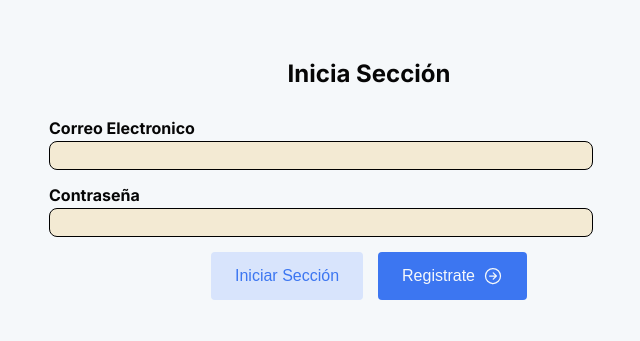
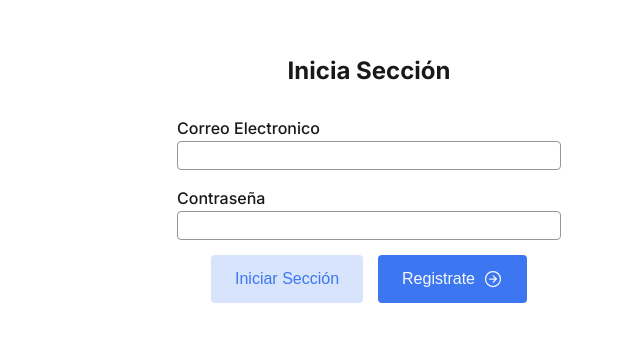
Before and after one commit to fabianmolinab/dashboard-app, a React (Vite) app: page /login in a window 1280 px wide. Shown: the part 121-462 px from the top of the page, without its empty margins (271-911 px from the left). Built offline with nearby package versions, Linux system fonts and the light colour scheme.

Commit message:
Styles for Input Form and GlobalStyles corrections

```diff
--- a/src/components/atoms/Input/Input.styles.ts
+++ b/src/components/atoms/Input/Input.styles.ts
@@ -6,12 +6,10 @@ interface InputStylesProps {
 }
 
 export const InputStyles = styled.input<InputStylesProps>`
-  display: block;
-  width: 85%;
+  width: 60%;
   padding: 6px;
-  border: 1.5px solid #000;
-  border-radius: 8px;
-  background-color: ${colors.white};
+  border: 1px solid ${colors.greysColors.grey500};
+  border-radius: 4px;
 
   /*La propiedad valido cambiar el color del borde del input*/
   ${(props) =>
--- a/src/components/molecules/InputForm/InputForm.styles.tsx
+++ b/src/components/molecules/InputForm/InputForm.styles.tsx
@@ -4,12 +4,15 @@ import { colors } from '../../../const/colors'
 interface Props {
   readonly signup?: boolean
   readonly valido?: string
+  readonly color: string
 }
 
 const ContenedorInput = styled.div<Props>`
   display: flex;
   width: 100%;
   flex-direction: column;
+  font-size: 1rem;
+  align-items: center;
   margin-bottom: 15px;
 
   ${(props) =>
@@ -26,25 +29,27 @@ const ContenedorInput = styled.div<Props>`
   `}
 `
 
-const LabelInput = styled.label`
-  display: block;
-  width: 100%;
-  font-weight: 700;
-  margin-bottom: 3px;
+const LabelInput = styled.label<Props>`
+  width: 60%;
+  font-weight: 500;
+  margin: 3px;
   min-height: 20px;
-  cursor: pointer;
 
   ${(props) => props.color === 'true' &&
     css`
-      color: ${colors.darkGreen} !important
+      color: ${colors.succesColors.s500}
+  `}
+  ${(props) => props.color === 'false' &&
+    css`
+      color: ${colors.dangerColors.d500}
   `}
 `
 
 const TituloError = styled.p<Props>`
   display: none;
-  width: 90%;
-  color: ${colors.red};
-  font-weight: 600;
+  color: ${colors.dangerColors.d500};
+  font-size: 0.93rem;
+  font-weight: 500;
   margin-top: 5px;
 
 ${(props) =>
@@ -52,6 +57,7 @@ ${(props) =>
     css`
     display: none;
   `}
+
 ${(props) =>
     props.valido === 'false' &&
     css`
--- a/src/pages/LoginScreen/LoginScreen.styles.ts
+++ b/src/pages/LoginScreen/LoginScreen.styles.ts
@@ -51,8 +51,7 @@ const FormContainer = styled.form`
 `
 
 const HeaderForm = styled.header<MarginProps>`
-  text-align: center;
-  box-sizing: border-box;
+  font-weight: 600;
   ${(props) =>
     props.margin &&
     css`
--- a/src/styles/GlobalStyles.tsx
+++ b/src/styles/GlobalStyles.tsx
@@ -18,7 +18,7 @@ export const GlobalStyle = createGlobalStyle`
   }
 
   body {
-    background-color: ${colors.background.primary};
-    color: ${colors.black};
+
+    color: ${colors.greysColors.grey800};
   }
 `
```
